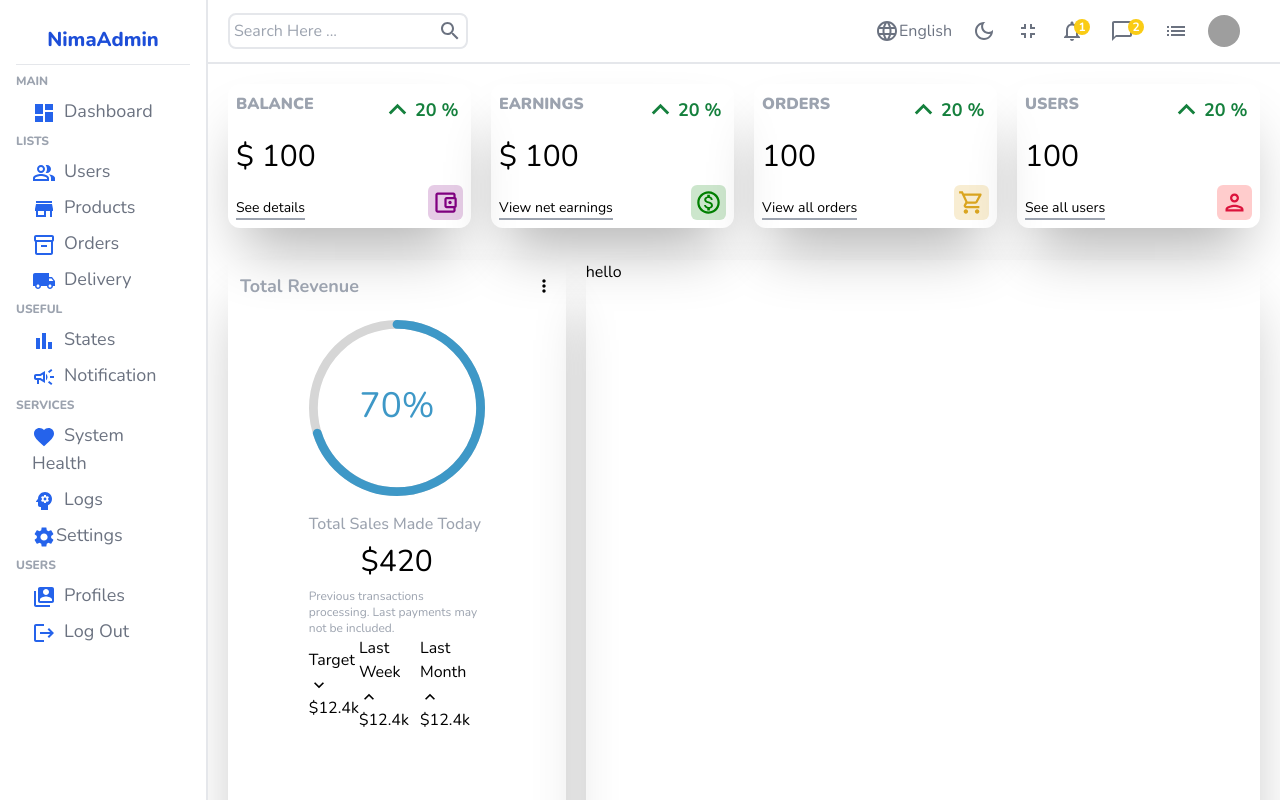
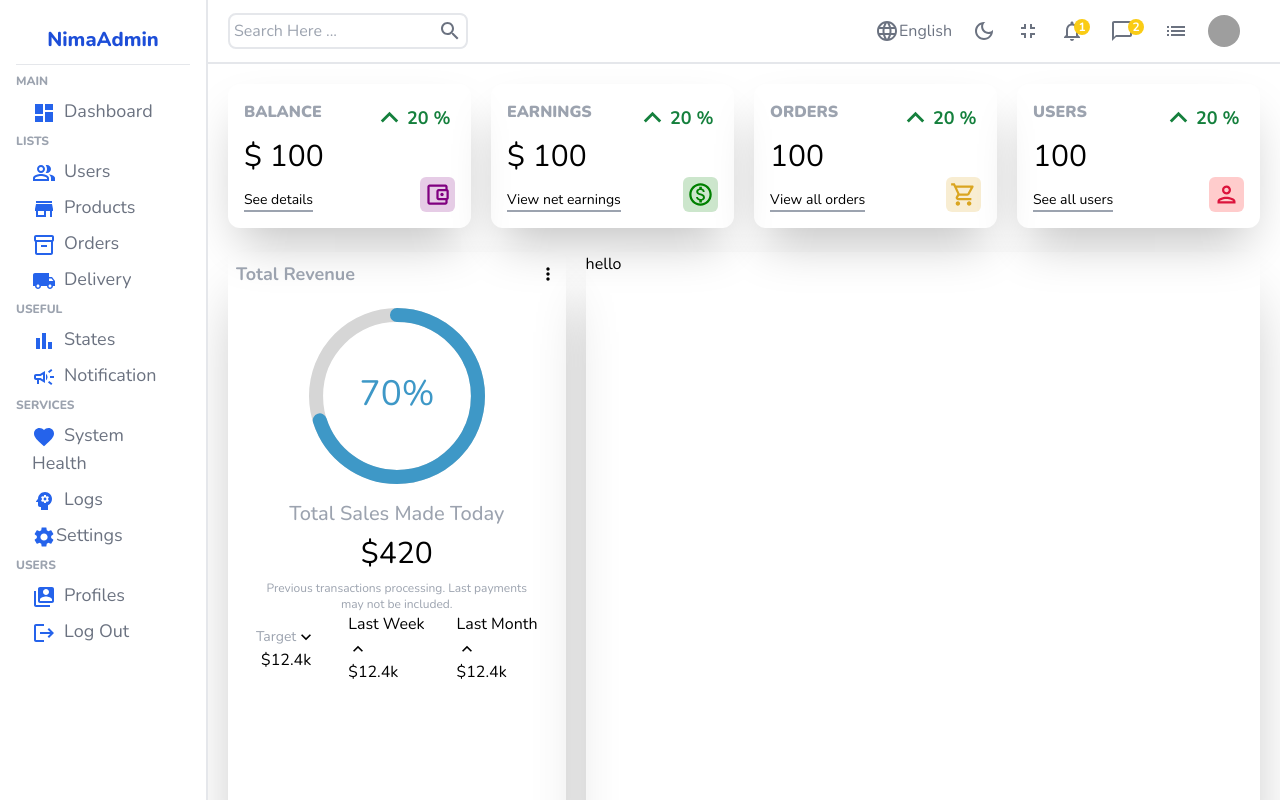
Before and after one commit to NimaZeighami/handy-dashboard, a React (Create React App) app: page / in a window 1280 px wide. Built offline with nearby package versions, Linux system fonts and the light colour scheme; grey boxes are pictures that could not be loaded.

Commit message:
fix the widgets and their shadow

```diff
--- a/src/Components/Widgets/ChartContainers/Total.jsx
+++ b/src/Components/Widgets/ChartContainers/Total.jsx
@@ -9,56 +9,55 @@ import "react-circular-progressbar/dist/styles.css";
 
 const Total = () => {
   return (
-    <total className="flex flex-col basis-1/3 h-3/4 shadow-[0_35px_60px_-15px_rgba(0,0,0,0.3)] p-3">
+    <total className="flex flex-col basis-1/3 h-3/4 p-2 shadow-[0_35px_60px_-15px_rgba(0,0,0,0.3)] rounded-lg">
       <titlesection className="flex items-center justify-between ">
         <h1 className="text-lg text-gray-400 font-bold">Total Revenue</h1>
         <MoreVertIcon fontSize="small" />
       </titlesection>
-      <bottomsection className="flex flex-col items-center p-5">
+          <bottomsection className="flex flex-col items-center justify-center p-5">
         <totalchart className=" w-44 h-44">
           <CircularProgressbar
             value={70}
             text={`${70}%`}
-            strokeWidth={5}
+            strokeWidth={8}
             // styles={{
             //   path: { stroke: "#7451f8" },
             //   text: { fill: "#7451f8" },
             // }}
           />
-          <p className="title text-base text-gray-400 font-medium mt-4 ">
+        </totalchart>
+          <p className="title text-xl text-gray-400 font-medium mt-4 ">
           Total Sales Made Today
         </p>
-          <totalcontent className="flex flex-col justify-center items-center ">
-            <p className="amount text-3xl my-2">$420</p>
-            <p className="description text-xs font-normal text-gray-400 ">
-              Previous transactions processing.
-              Last payments may not be included.
+        {/* <totalcontent className="flex flex-col justify-center items-center "> */}
+        <p className="amount text-3xl  my-2">$420</p>
+        <p className="description text-xs text-center font-normal text-gray-400 ">
+          Previous transactions processing. Last payments may not be included.
         </p>
-          </totalcontent>
-          <summary className="flex flex-row items-center justify-between">
-            <summarysection>
-              <div className="itemTitle">Target</div>
-              <div className="itemResult negative">
-                <KeyboardArrowDownIcon fontSize="small"/>
+        {/* </totalcontent> */}
+        <summary className="flex w-full items-center justify-between">
+          <summarysection className="text-center">
+            <itemtitle className="text-sm text-gray-400">Target</itemtitle>
+            <itemresult className=" ">
+              <KeyboardArrowDownIcon fontSize="small" />
               <div className="resultAmount">$12.4k</div>
-              </div>
+            </itemresult>
           </summarysection>
           <summarysection>
             <div className="itemTitle">Last Week</div>
-              <div className="itemResult positive">
-                <KeyboardArrowUpOutlinedIcon fontSize="small"/>
+            <itemresult className="itemResult positive">
+              <KeyboardArrowUpOutlinedIcon fontSize="small" />
               <div className="resultAmount">$12.4k</div>
-              </div>
+            </itemresult>
           </summarysection>
           <summarysection>
             <div className="itemTitle">Last Month</div>
-              <div className="itemResult positive">
-                <KeyboardArrowUpOutlinedIcon fontSize="small"/>
+            <itemresult className="itemResult positive">
+              <KeyboardArrowUpOutlinedIcon fontSize="small" />
               <div className="resultAmount">$12.4k</div>
-              </div>
+            </itemresult>
           </summarysection>
         </summary>
-        </totalchart>
       </bottomsection>
     </total>
   );
--- a/src/Components/Widgets/Widget.jsx
+++ b/src/Components/Widgets/Widget.jsx
@@ -68,7 +68,7 @@ const Widget = ({ type }) => {
   const data = dataMap[type] || {};
 
   return (
-    <widget className="flex flex-1 h-36 justify-between rounded-xl  p-2 shadow-[0_35px_60px_-15px_rgba(0,0,0,0.3)] ">
+    <widget className="flex flex-1 h-36 justify-between rounded-xl  p-4 shadow-2xl">
       <leftside className="flex flex-col justify-between">
         <span className="title font-black text-base text-gray-400">
           {data.title}
--- a/src/Pages/Home.jsx
+++ b/src/Pages/Home.jsx
@@ -13,7 +13,7 @@ const Home = () => {
         <Widget type="order" />
         <Widget type="user" />
       </widgets>
-      <charts className="flex h-full py-1 px-5 gap-5 mt-2">
+      <charts className="flex h-full py-1 px-5 gap-5 ">
         <Total />
         <Last6Months />
       </charts>
```
Lines whose indentation alone changed are shown as unchanged.
